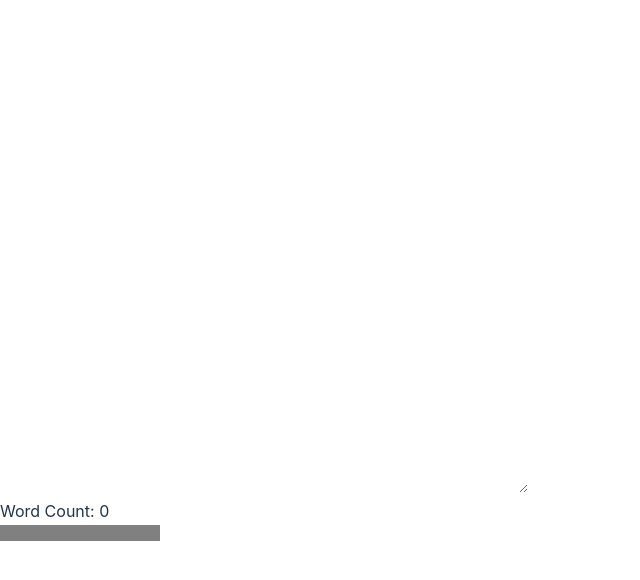
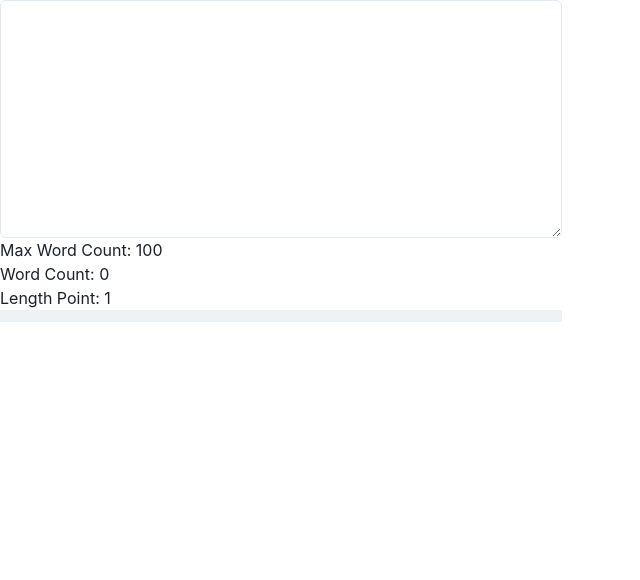
Before and after one commit to kotakanazawa/wordcount-progress-bar, a React (Vite) app: page / in a window 1280 px wide. Shown: the top 580 px of the page, without its empty margins (0-640 px from the left). Built offline with nearby package versions, Linux system fonts and the light colour scheme.

Commit message:
add chakraui

```diff
--- a/src/App.jsx
+++ b/src/App.jsx
@@ -1,14 +1,30 @@
 import { useState } from "react"
+import { Textarea } from "@chakra-ui/react"
+import { Progress } from "@chakra-ui/react"
 
 function App() {
   const [body, setBody] = useState("")
   const [wordCount, setWordCount] = useState(0)
 
+  function calculateLengthPoint() {
+    if (wordCount < 20) {
+      return 1
+    } else if (wordCount < 40) {
+      return 2
+    } else if (wordCount < 60) {
+      return 3
+    } else if (wordCount < 80) {
+      return 4
+    } else {
+      return 5
+    }
+  }
+
   return (
     <>
       <div className="h-screen w-screen flex justify-center items-center">
         <div>
-          <textarea
+          <Textarea
             value={body}
             onChange={(e) => {
               setBody(e.target.value)
@@ -17,8 +33,10 @@ function App() {
             rows="10"
             cols="50"
           />
+          <p>Max Word Count: 100</p>
           <p>Word Count: {wordCount}</p>
-          <progress value={wordCount} max={100}></progress>
+          <p>Length Point: {calculateLengthPoint()}</p>
+          <Progress value={wordCount} max={100} colorScheme="yellow"></Progress>
         </div>
       </div>
     </>
--- a/src/main.jsx
+++ b/src/main.jsx
@@ -1,10 +1,13 @@
-import { StrictMode } from 'react'
-import { createRoot } from 'react-dom/client'
-import App from './App.jsx'
-import './index.css'
+import { StrictMode } from "react"
+import { createRoot } from "react-dom/client"
+import App from "./App.jsx"
+import "./index.css"
+import { ChakraProvider } from "@chakra-ui/react"
 
-createRoot(document.getElementById('root')).render(
-  <StrictMode>
-    <App />
-  </StrictMode>,
+createRoot(document.getElementById("root")).render(
+  <ChakraProvider>
+    <StrictMode>
+      <App />
+    </StrictMode>
+  </ChakraProvider>
 )
```
